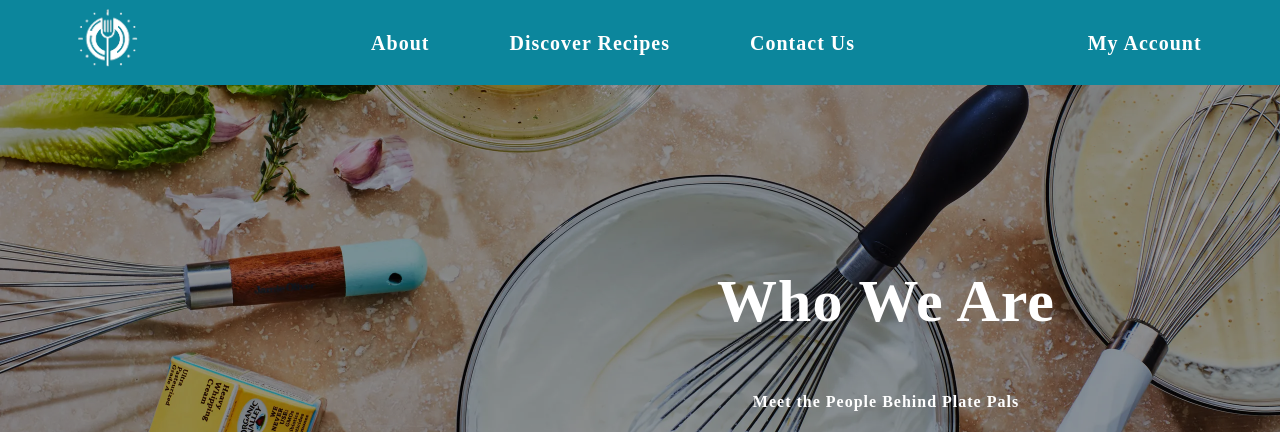
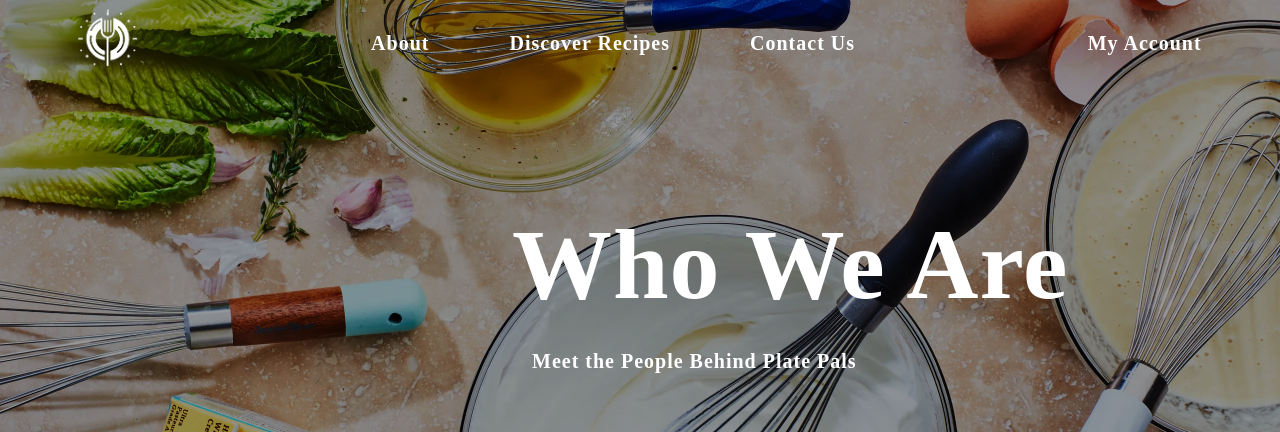
Before and after one commit to asterli/PlatePals, a PHP site: page /about.html in a window 1280 px wide. Shown: the top 432 px of the page. Run offline with PHP 8.4, Linux system fonts and the light colour scheme.

Commit message:
Update nav for all files

```diff
--- a/about.css
+++ b/about.css
@@ -1,26 +1,69 @@
-.hero-section {
+#about-header {
+    width: 100%;
+    background-image: url("images/about-background.png");
+    height: 600px;
     position: relative;
-    text-align: center;
-    padding: 40px 20px;
-    padding-left: 40%;
-    padding-top: 10%;
-    background-image: url('images/about-background.png');
     background-size: cover;
     background-repeat: no-repeat;
     background-position: center;
     color: white;
-    height: 350px;
 }
 
+nav {
+    background-color: transparent;
+    gap: 3rem;
+  }
 
-#about-content {
+.hero-section {
+    padding: 40px 20px;
+    padding-left: 40%;
+    padding-top: 100px;
+}
+
+#about-content, nav {
     position: relative;
     z-index: 2;
 }
 
-h1 {
-    font-size: 60px;
+#about-content h1 {
+    font-size: 100px;
+    margin: 0;
+}
 
+#about-content p {
+    font-size: 20px;
+    margin: 0;
+    margin-left: 20px;
+}
+
+.team {
+    margin: 75px 20%;
+}
+
+.member1 {
+    display: flex;
+    flex-direction: column;
+    align-items: flex-end;
+}
+
+.member2 {
+    display: flex;
+    flex-direction: column;
+    align-items: flex-start;
+}
+
+.member1 img, .member2 img {
+    width: 100%;
+    height: auto;
+    max-width: 300px;
+}
+
+.member1 h2, .member2 h2 {
+    font-size: 40px;
+}
+
+.member1 p, .member2 p {
+    font-size: 14px;
 }
 
 /*
@@ -36,16 +79,6 @@ h1 {
     text-align: center;
 }
 
-.member img {
-    width: 100%;
-    height: auto;
-    max-width: 300px;
-}
-
 .member h2 {
     margin-top: 10px;
 }
-
-.member p {
-    font-size: 14px;
-} */
--- a/about.html
+++ b/about.html
@@ -8,6 +8,7 @@
     <title>PlatePals - Who We Are</title>
   </head>
   <body>
+    <div id="about-header">
       <nav class="rufina">
         <ul>
           <li id="logo">
@@ -21,7 +22,6 @@
           <li><a href="account.html">My Account</a></li>
         </ul>
       </nav>
-    <main>
       <div class="hero-section">
         <div class="tint"></div>
         <div id="about-content">
@@ -29,26 +29,34 @@
           <p class="rufina">Meet the People Behind Plate Pals</p>
         </div>
       </div>
+    </div>
+    <main>
       <div class="team">
-        <div class="member">
-          <img src="justin.jpg" alt="Justin Chung" />
+        <div class="member1">
+          <div>
             <h2 class="rufina">Justin Chung</h2>
+            <img src="images/about-background.png" alt="Justin Chung" />
+          </div>
           <p class="lato">
             Lorem ipsum dolor sit amet, consectetur adipiscing elit. Nulla
             interdum lorem eu pretium efficitur.
           </p>
         </div>
-        <div class="member">
-          <img src="aster.jpg" alt="Aster Li" />
+        <div class="member2">
+          <div>
             <h2 class="rufina">Aster Li</h2>
+            <img src="images/about-background.png" alt="Aster Li" />
+          </div>
           <p class="lato">
             Lorem ipsum dolor sit amet, consectetur adipiscing elit. Donec in
             leo id libero pharetra suscipit sed sit.
           </p>
         </div>
-        <div class="member">
-          <img src="jeromy.jpg" alt="Jeromy Chang" />
+        <div class="member1">
+          <div>
             <h2 class="rufina">Jeromy Chang</h2>
+            <img src="images/about-background.png" alt="Jeromy Chang" />
+          </div>
           <p class="lato">
             Lorem ipsum dolor sit amet, consectetur adipiscing elit. Nulla
             interdum lorem eu pretium efficitur.
--- a/account.html
+++ b/account.html
@@ -8,7 +8,7 @@
     <title>PlatePals - Contact Us</title>
   </head>
   <body>
-    <nav>
+    <nav class="rufina">
       <ul>
         <li id="logo">
           <a href="home.html"><img width="60px" src="./images/logo.png" /></a>
--- a/contact.html
+++ b/contact.html
@@ -8,7 +8,7 @@
     <title>PlatePals - Contact Us</title>
   </head>
   <body>
-    <nav>
+    <nav class="rufina">
       <ul>
         <li id="logo">
           <a href="home.html"><img width="60px" src="./images/logo.png" /></a>
--- a/discover.html
+++ b/discover.html
@@ -8,7 +8,7 @@
     <title>PlatePals - Discover Recipes</title>
   </head>
   <body>
-    <nav>
+    <nav class="rufina">
       <ul>
         <li id="logo">
           <a href="home.html"><img width="60px" src="./images/logo.png" /></a>
--- a/home.html
+++ b/home.html
@@ -8,14 +8,14 @@
     <title>PlatePals - Find Your Favorite Recipes!</title>
   </head>
   <body>
-    <nav>
+    <nav class="rufina">
       <ul>
         <li id="logo">
           <a href="home.html"><img width="60px" src="./images/logo.png" /></a>
         </li>
         <div id="middle-nav">
           <li><a href="about.html">About</a></li>
-          <li><a href="recipes.html">Discover Recipes</a></li>
+          <li><a href="discover.html">Discover Recipes</a></li>
           <li><a href="contact.html">Contact Us</a></li>
         </div>
         <li><a href="account.html">My Account</a></li>
--- a/login.html
+++ b/login.html
@@ -8,7 +8,7 @@
     <title>PlatePals - Contact Us</title>
   </head>
   <body>
-    <nav>
+    <nav class="rufina">
       <ul>
         <li id="logo">
           <a href="home.html"><img width="60px" src="./images/logo.png" /></a>
--- a/recipepage.html
+++ b/recipepage.html
@@ -10,7 +10,7 @@
   </head>
   <body>
     <div class="recipe-header">
-      <nav>
+      <nav class="rufina">
         <ul>
           <li id="logo">
             <a href="home.html"><img width="60px" src="./images/logo.png" /></a>
--- a/signup.html
+++ b/signup.html
@@ -8,7 +8,7 @@
     <title>PlatePals - Contact Us</title>
   </head>
   <body>
-    <nav>
+    <nav class="rufina">
       <ul>
         <li id="logo">
           <a href="home.html"><img width="60px" src="./images/logo.png" /></a>
```
Lines whose indentation alone changed are shown as unchanged.
